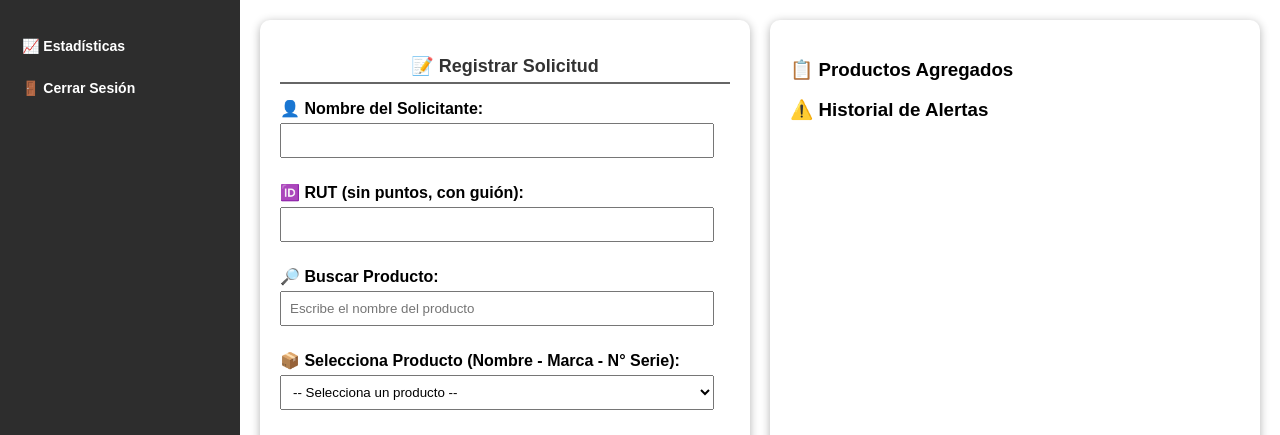
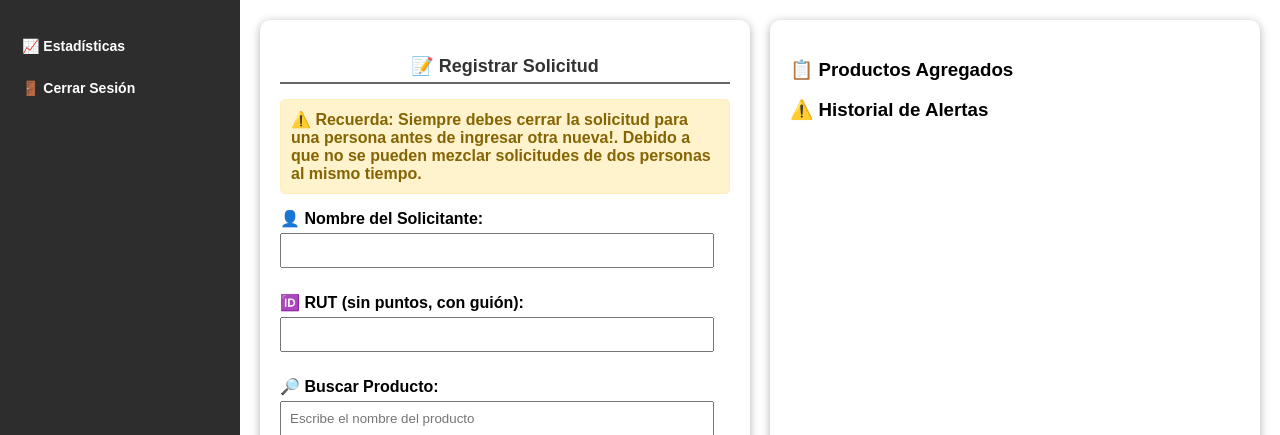
Before and after one commit to annndre/aplicacion-web, a Flask app: template templates/solicitudes.html in a window 1280 px wide. Shown: the part 70-505 px from the top of the page. Run offline with Flask 3, Linux system fonts and the light colour scheme; the template is opened without the code that fills it, so the values that code supplies are empty; some libraries are stand-ins or nearby versions.

Commit message:
arreglo de rodrigo barros

```diff
--- a/templates/solicitudes.html
+++ b/templates/solicitudes.html
@@ -6,6 +6,11 @@
 <div class="contenedor-flex">
   <div class="formulario">
     <h2>📝 Registrar Solicitud</h2>
+    <div style="background-color: #fff3cd; border: 1px solid #ffeeba; padding: 10px; border-radius: 5px; color: #856404; font-weight: bold; margin-bottom: 15px;">
+    ⚠️ Recuerda: Siempre debes cerrar la solicitud para una persona antes de ingresar otra nueva!.
+      Debido a que no se pueden mezclar solicitudes de dos personas al mismo tiempo.
+    </div>
+
 
     <form method="POST">
       <label>👤 Nombre del Solicitante:</label>
```
